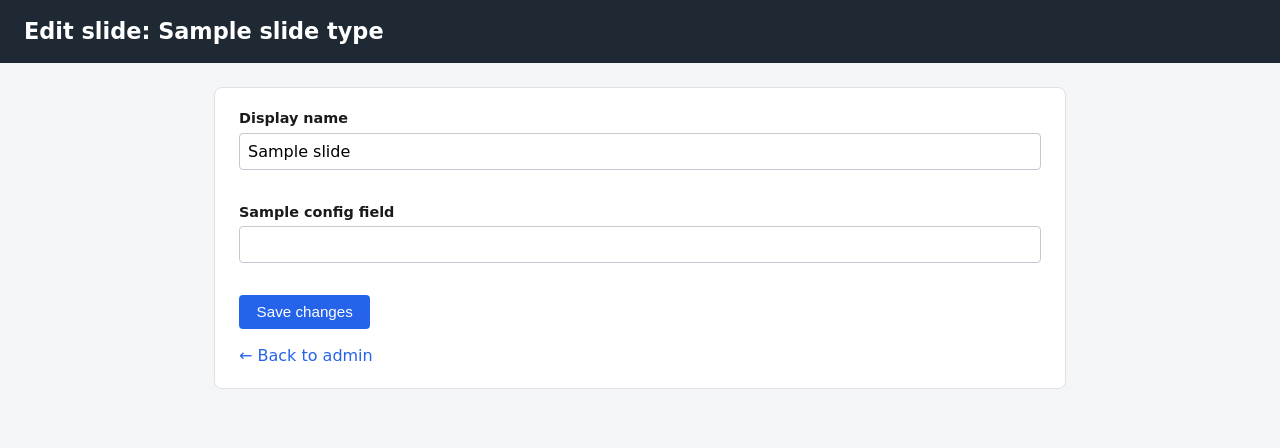
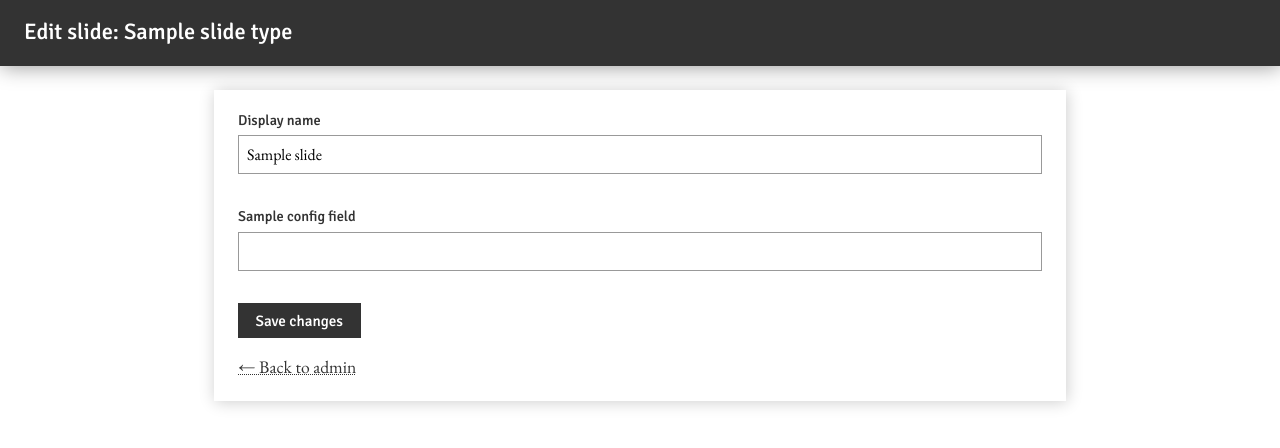
Before and after one commit to paulloth1/krautspaceTV, a FastAPI app: template backend/templates/slide_form.html in a window 1280 px wide. Shown: the top 448 px of the page. Run offline with FastAPI, Linux system fonts and the light colour scheme; the template is opened without the code that fills it: most values are stand-ins (such as "Sample title", 1, 10 or a date in 2020).

Commit message:
Restyle admin UI to match kraut.space's own design: EB Garamond/Signika fonts, white/#333/#999/black monochrome palette, flat panels with soft box-shadows instead of bordered rounded cards, dark-gray header instead of blue

```diff
--- a/backend/static/admin.css
+++ b/backend/static/admin.css
@@ -1,4 +1,9 @@
-/* Admin control UI — plain server-rendered pages, no JS framework. */
+/* Admin control UI — plain server-rendered pages, no JS framework.
+   Palette/typography deliberately matches kraut.space's own site:
+   EB Garamond serif body text, Signika sans-serif headings, monochrome
+   white/#333/#999/black palette with soft box-shadows instead of borders. */
+
+@import url('https://fonts.googleapis.com/css2?family=EB+Garamond:ital@0;1&family=Signika:wght@300;500;700&display=swap');
 
 * {
   box-sizing: border-box;
@@ -6,16 +11,23 @@
 
 body {
   margin: 0;
-  font-family: "DejaVu Sans", "Liberation Sans", Arial, Helvetica, sans-serif;
-  background: #f4f5f7;
-  color: #1a1a1a;
-  line-height: 1.4;
+  font-family: 'EB Garamond', serif;
+  font-size: 1.1em;
+  background: #ffffff;
+  color: #333333;
+  line-height: 1.5;
+}
+
+h1, h2, h3, h4 {
+  font-family: 'Signika', sans-serif;
+  font-weight: 500;
 }
 
 header.topbar {
-  background: #1f2933;
+  background: #333333;
   color: #fff;
   padding: 1rem 1.5rem;
+  box-shadow: 1px 1px 20px rgba(0, 0, 0, 0.4);
 }
 
 header.topbar h1 {
@@ -31,22 +43,22 @@ main {
 
 section {
   background: #fff;
-  border: 1px solid #dde1e6;
-  border-radius: 8px;
+  box-shadow: 1px 1px 15px rgba(0, 0, 0, 0.2);
   padding: 1.25rem 1.5rem;
   margin-bottom: 1.5rem;
 }
 
 section h2 {
   margin-top: 0;
-  font-size: 1.1rem;
-  border-bottom: 1px solid #eee;
+  font-size: 1.2rem;
+  border-bottom: 1px solid #999999;
   padding-bottom: 0.5rem;
 }
 
 label {
   display: block;
-  font-weight: 600;
+  font-family: 'Signika', sans-serif;
+  font-weight: 500;
   margin-bottom: 0.25rem;
   font-size: 0.9rem;
 }
@@ -59,10 +71,9 @@ textarea {
   width: 100%;
   padding: 0.5rem;
   font-size: 1rem;
-  border: 1px solid #c3c9d1;
-  border-radius: 4px;
+  font-family: inherit;
+  border: 1px solid #999999;
   margin-bottom: 1rem;
-  font-family: inherit;
 }
 
 textarea {
@@ -75,33 +86,33 @@ textarea {
 }
 
 button, input[type="submit"] {
-  background: #2563eb;
+  background: #333333;
   color: #fff;
   border: none;
   padding: 0.55rem 1.1rem;
-  border-radius: 4px;
+  font-family: 'Signika', sans-serif;
   font-size: 0.95rem;
   cursor: pointer;
 }
 
 button:hover, input[type="submit"]:hover {
-  background: #1d4ed8;
+  background: #000000;
 }
 
 button.secondary {
-  background: #6b7280;
+  background: #999999;
 }
 
 button.secondary:hover {
-  background: #4b5563;
+  background: #777777;
 }
 
 button.danger {
-  background: #dc2626;
+  background: #b03a2e;
 }
 
 button.danger:hover {
-  background: #b91c1c;
+  background: #7f2a21;
 }
 
 table.slides {
@@ -232,15 +245,15 @@ a.button:hover {
 }
 
 .empty-note {
-  color: #6b7280;
+  color: #777777;
   font-style: italic;
 }
 
 .back-link {
   display: inline-block;
   margin-top: 1rem;
-  color: #2563eb;
-  text-decoration: none;
+  color: #333333;
+  text-decoration: underline 1px dotted;
 }
 
 .back-link:hover {
```
Also changed, not shown: other parts of backend/static/admin.css (+22 -21 lines).
